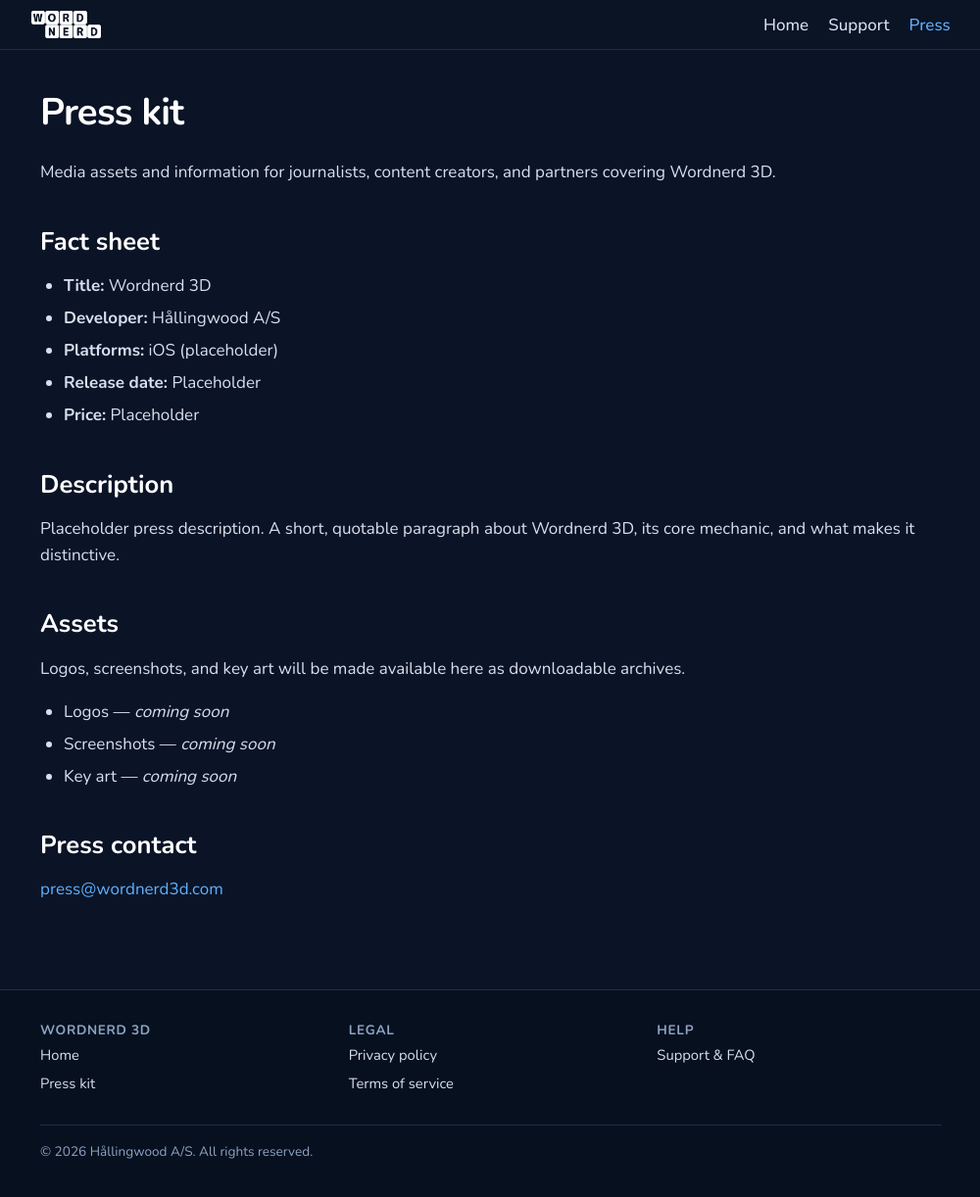
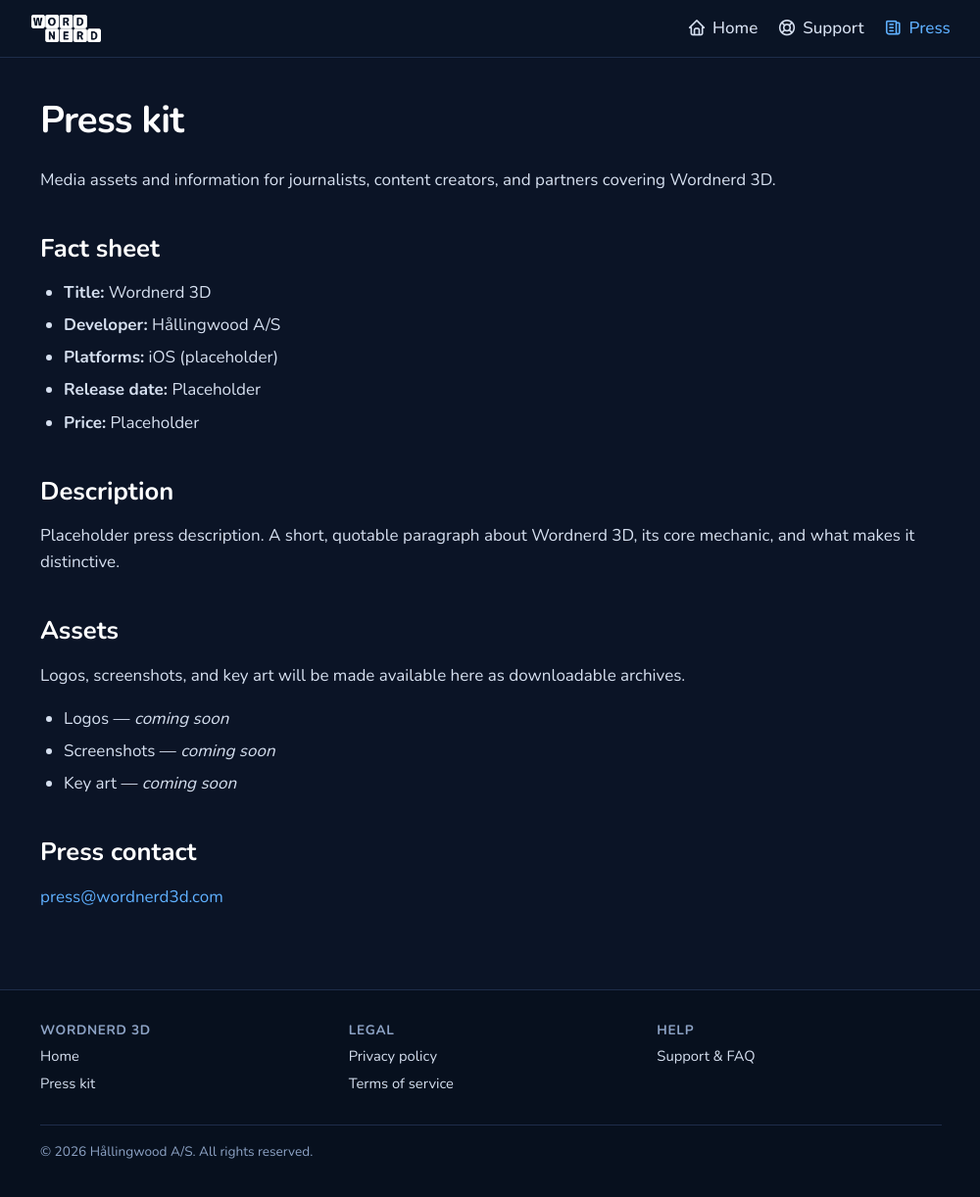
Before and after one commit to Landeplage/hwood-wordnerd-website, a Jekyll site: the page built from press/index.html, in a window 1280 px wide and 1224 px high. Shown: the whole window at 98% size, without its empty margins (139-1139 px from the left). Built offline with Jekyll 4.4.1, drawn with Linux system fonts in a browser that asks for light colours.

Commit message:
Navbar button icons

```diff
--- a/_includes/nav.html
+++ b/_includes/nav.html
@@ -4,9 +4,9 @@
             <img src="/content/img/logo-flat.png" alt="Word Nerd 3D" class="nav-logo">
         </a>
         <ul class="nav-links">
-            <li><a href="/"{% if page.url == '/' %} class="active"{% endif %}>Home</a></li>
-            <li><a href="/support/"{% if page.url == '/support/' %} class="active"{% endif %}>Support</a></li>
-            <li><a href="/press/"{% if page.url == '/press/' %} class="active"{% endif %}>Press</a></li>
+            <li><a href="/"{% if page.url == '/' %} class="active"{% endif %}><i class="ti ti-home" aria-hidden="true"></i> Home</a></li>
+            <li><a href="/support/"{% if page.url == '/support/' %} class="active"{% endif %}><i class="ti ti-lifebuoy" aria-hidden="true"></i> Support</a></li>
+            <li><a href="/press/"{% if page.url == '/press/' %} class="active"{% endif %}><i class="ti ti-news" aria-hidden="true"></i> Press</a></li>
         </ul>
     </div>
 </header>
--- a/css/style.css
+++ b/css/style.css
@@ -152,6 +152,13 @@
   color: var(--text);
   font-weight: 500;
   padding: 0.25rem 0;
+  display: inline-flex;
+  align-items: center;
+  gap: 0.4rem;
+}
+
+.nav-links a i {
+  font-size: 1.15em;
 }
 
 .nav-links a:hover {
```
